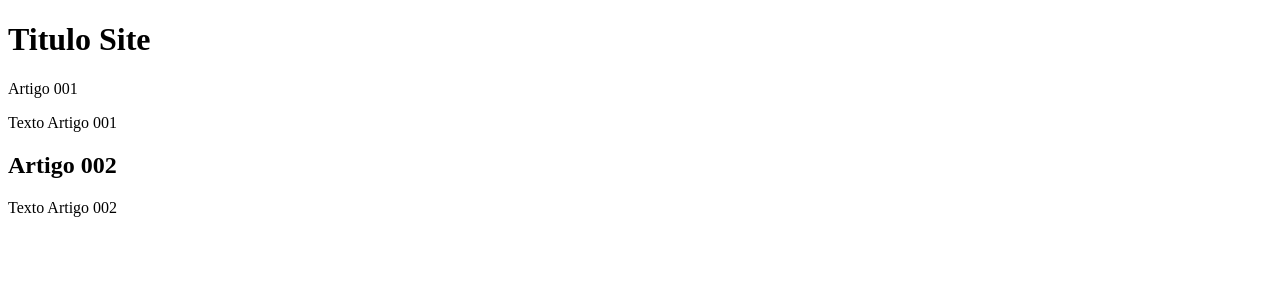
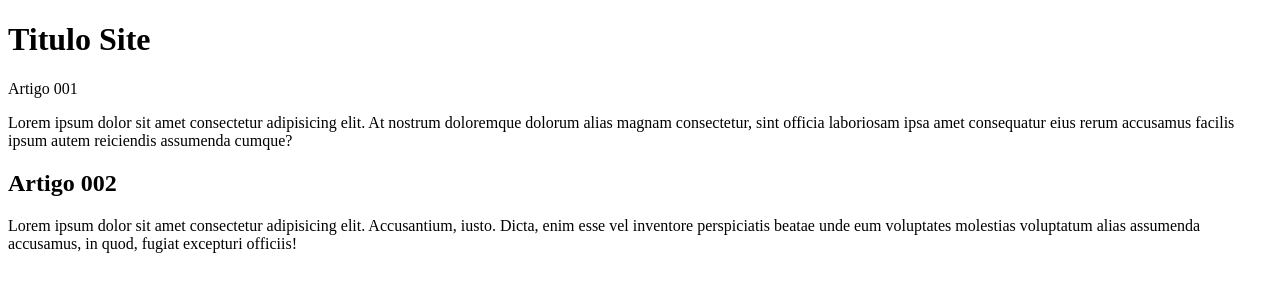
Before and after one commit to wilbersoares/Hello-World, a plain HTML site: page index.html in a window 1280 px wide. Drawn offline with Linux system fonts and the light colour scheme.

Commit message:
Conteudo!

```diff
--- a/index.html
+++ b/index.html
@@ -5,7 +5,7 @@
     <meta charset="UTF-8">
     <meta http-equiv="X-UA-Compatible" content="IE=edge">
     <meta name="viewport" content="width=device-width, initial-scale=1.0">
-    <title>Curso de Git e GitHub</title>
+    <title>Curso Gratis</title>
 </head>
 
 <body>
@@ -15,11 +15,11 @@
         </header>
         <article>
             <h12> Artigo 001</h2>
-                <p>Texto Artigo 001</p>
+                <p>Lorem ipsum dolor sit amet consectetur adipisicing elit. At nostrum doloremque dolorum alias magnam consectetur, sint officia laboriosam ipsa amet consequatur eius rerum accusamus facilis ipsum autem reiciendis assumenda cumque?</p>
         </article>
         <article>
             <h2>Artigo 002</h2>
-            <p>Texto Artigo 002</p>
+            <p>Lorem ipsum dolor sit amet consectetur adipisicing elit. Accusantium, iusto. Dicta, enim esse vel inventore perspiciatis beatae unde eum voluptates molestias voluptatum alias assumenda accusamus, in quod, fugiat excepturi officiis!</p>
         </article>
     </main>
 </body>
```
